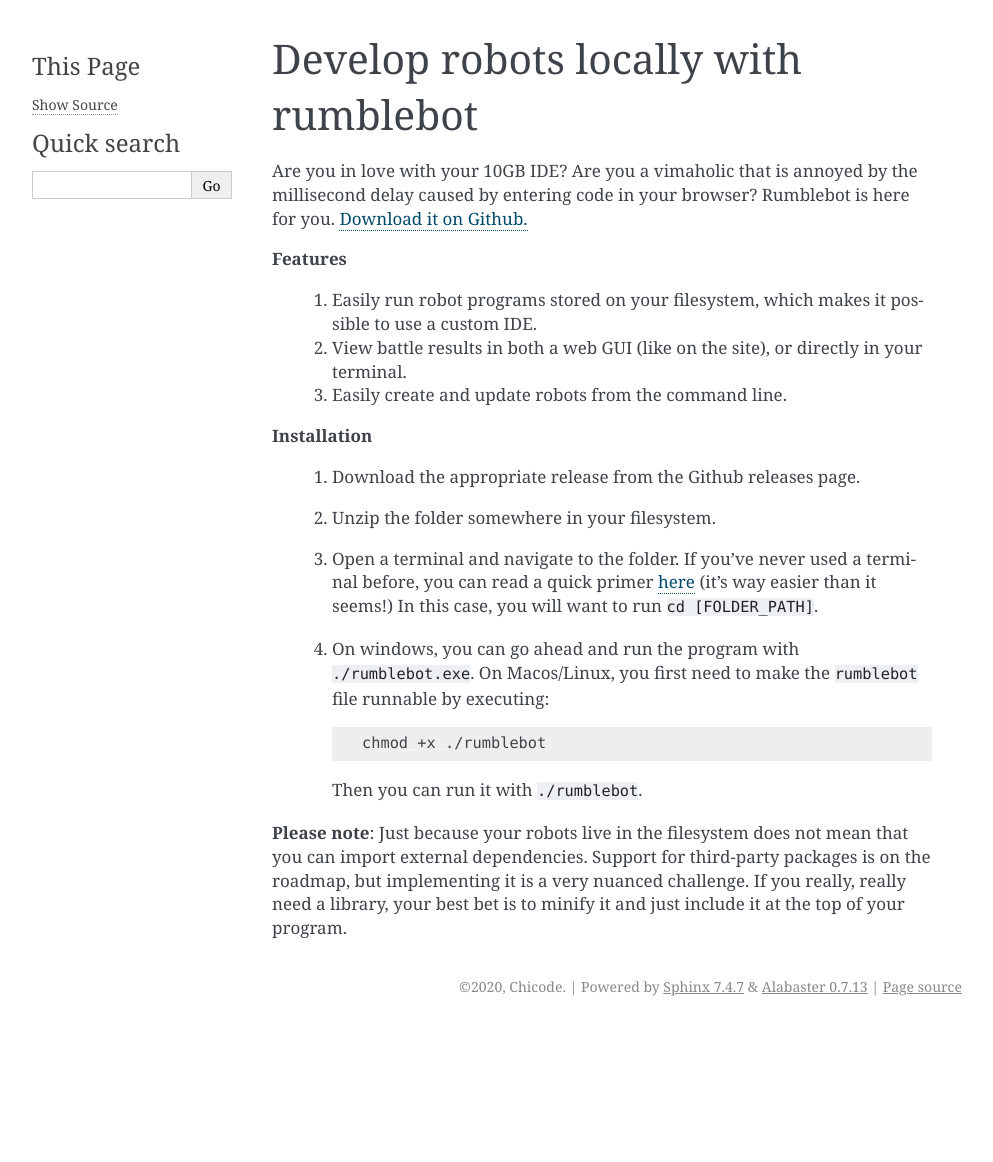
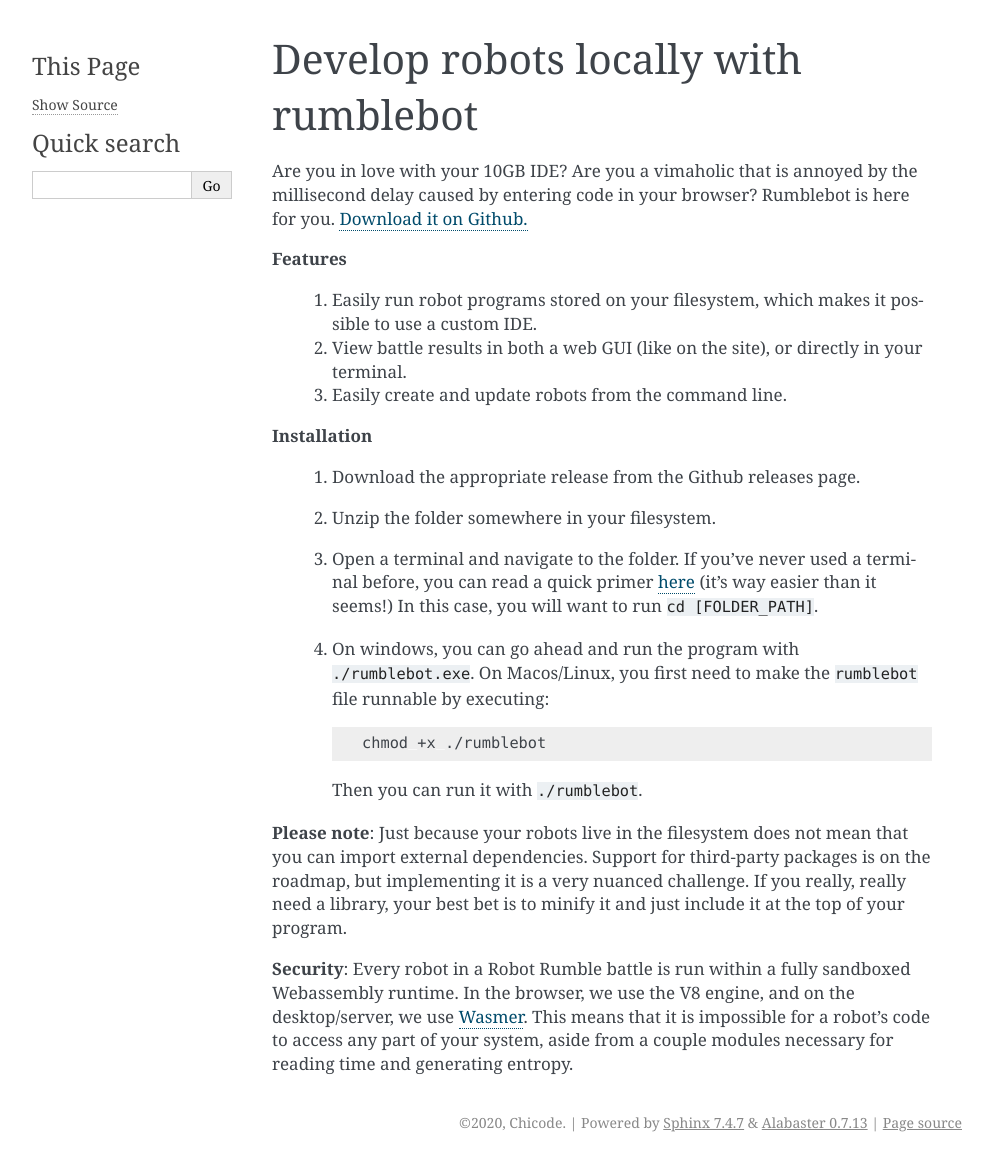
Before and after one commit to robot-rumble/docs, a Sphinx documentation site: the page built from source/rumblebot.rst, in a window 1280 px wide. Shown: the whole page, without its empty margins (148-1141 px from the left). Built offline with Sphinx 7.4.7, drawn with Linux system fonts in a browser that asks for light colours; before the commit the page ends 1026 px from its top, so only the background shows below that.

Commit message:
Add note about security

```diff
--- a/source/rumblebot.rst
+++ b/source/rumblebot.rst
@@ -1,5 +1,7 @@
 Develop robots locally with rumblebot
 =====================================
+
+.. _Wasmer: https://wasmer.io
 
 Are you in love with your 10GB IDE? Are you a vimaholic that is annoyed by the millisecond delay caused by entering code in your browser? Rumblebot is here for you. `Download it on Github.`__
 
@@ -26,4 +28,6 @@
 
 **Please note**: Just because your robots live in the filesystem does not mean that you can import external dependencies. Support for third-party packages is on the roadmap, but implementing it is a very nuanced challenge. If you really, really need a library, your best bet is to minify it and just include it at the top of your program.
 
+**Security**: Every robot in a Robot Rumble battle is run within a fully sandboxed Webassembly runtime. In the browser, we use the V8 engine, and on the desktop/server, we use Wasmer_. This means that it is impossible for a robot's code to access any part of your system, aside from a couple modules necessary for reading time and generating entropy.
+
 __ https://lifehacker.com/a-command-line-primer-for-beginners-5633909
```
